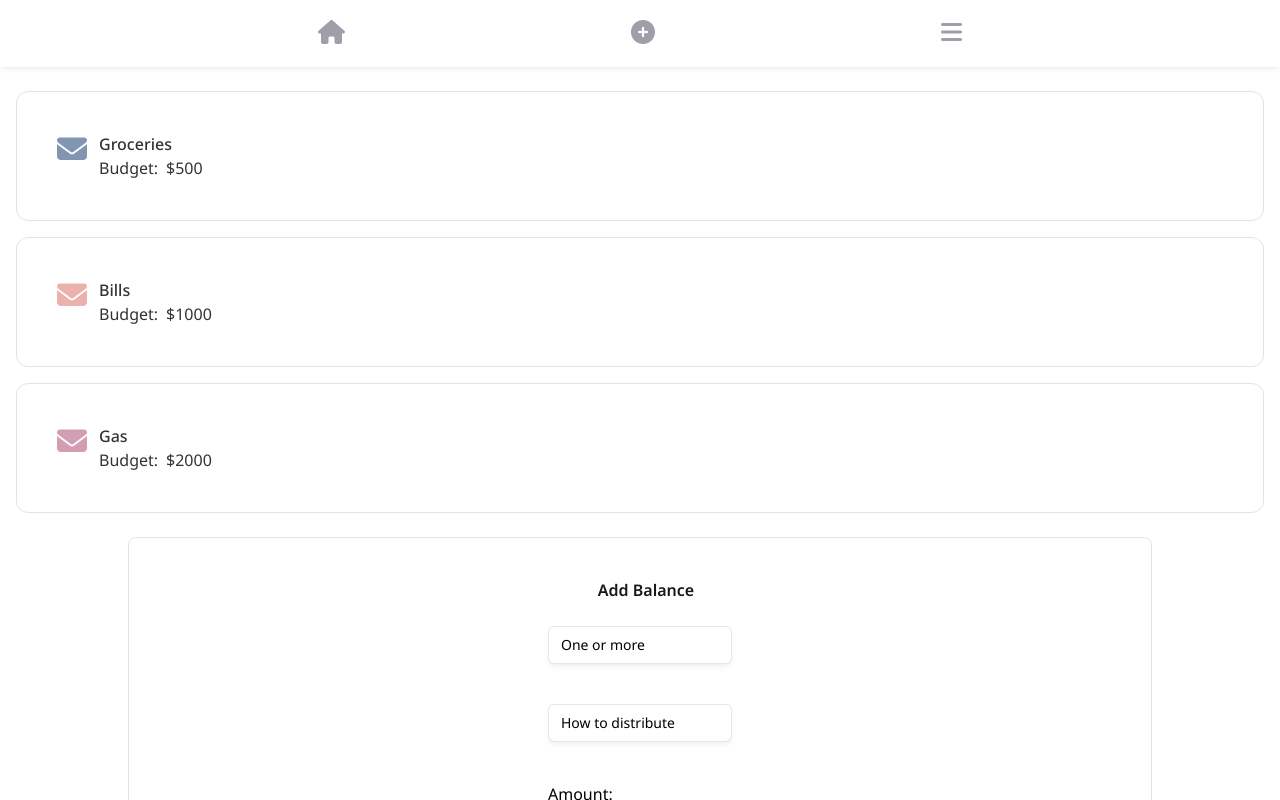
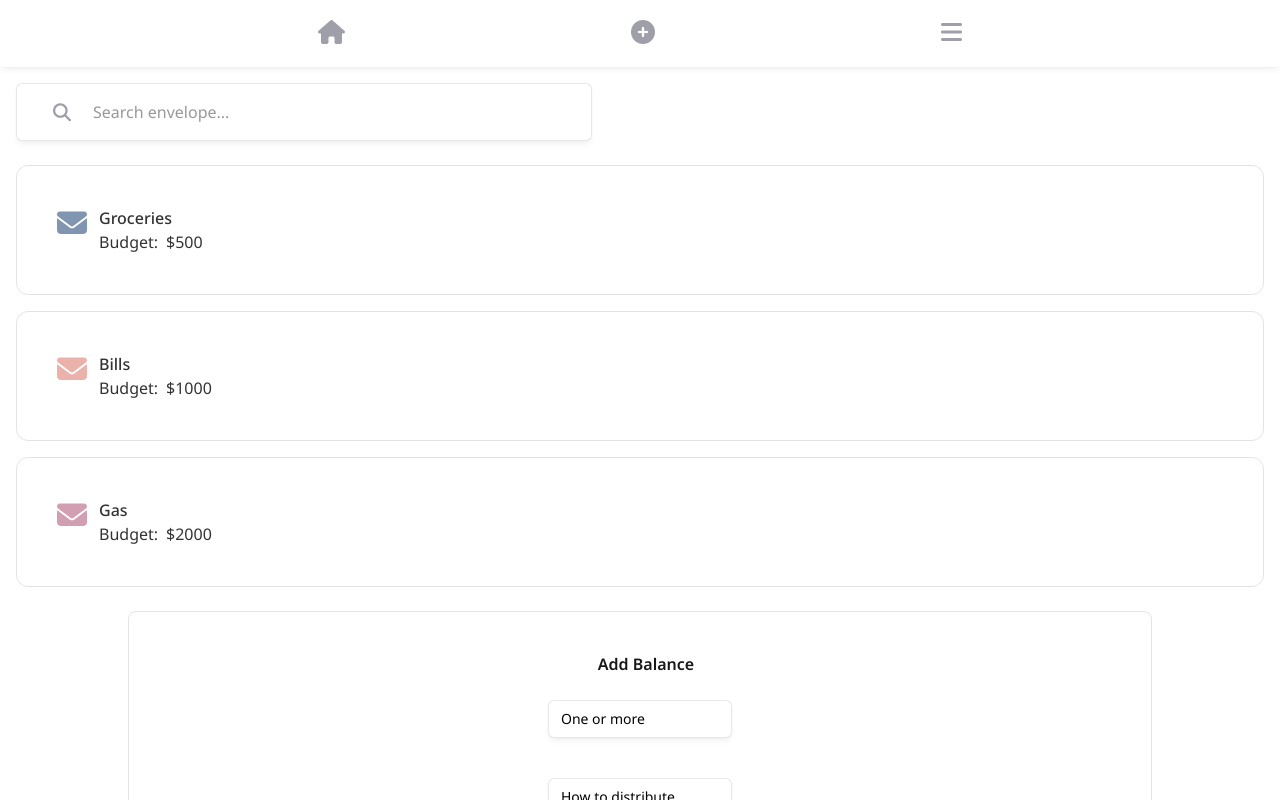
Before and after one commit to deboraschaan/personal-budget, a React (Vite) app in the folder frontend/: page /search in a window 1280 px wide. Shown: the top 800 px of the page. Built offline with nearby package versions, Linux system fonts and the light colour scheme.

Commit message:
Create SearchBar component

```diff
--- a/frontend/src/App.jsx
+++ b/frontend/src/App.jsx
@@ -4,6 +4,7 @@ import Dashboard from './pages/dashboard';
 import Navbar from './components/navbar/NavBar';
 import EnvelopeList from "./components/envelope-list/EnvelopeList";
 import Modal from './components/modal/Modal';
+import SearchBar from './components/searchbar/SearchBar';
 
 function App() {
 
@@ -11,6 +12,7 @@ function App() {
     <>
       <BrowserRouter>
         <Navbar />
+        <SearchBar />
         <EnvelopeList />
         <Modal />
         <Routes>
--- a/frontend/src/components/searchbar/SearchBar.jsx
+++ b/frontend/src/components/searchbar/SearchBar.jsx
@@ -0,0 +1,22 @@
+import React from "react";
+
+export default function SearchBar() {
+    return (
+        <>
+            <div className="m-4 p-4 appearance-none rounded-md border border-zinc-900/10 bg-white shadow-md shadow-zinc-800/5 focus:border-aspargus focus:ring-4 focus:ring-aspargus/10 focus:outline-hidden sm:max-w-xl">
+
+                <form action novalidate role="search">
+                    <div className="relative flex">
+
+                        <i className="fa-solid fa-magnifying-glass absolute top-1 left-5 text-lg text-zinc-400"></i>
+                        <input
+                            type="search"
+                            id="search-input"
+                            placeholder="Search envelope..."
+                            className=" ml-15 " />
+                    </div>
+                </form>
+            </div>
+        </>
+    )
+}
```
